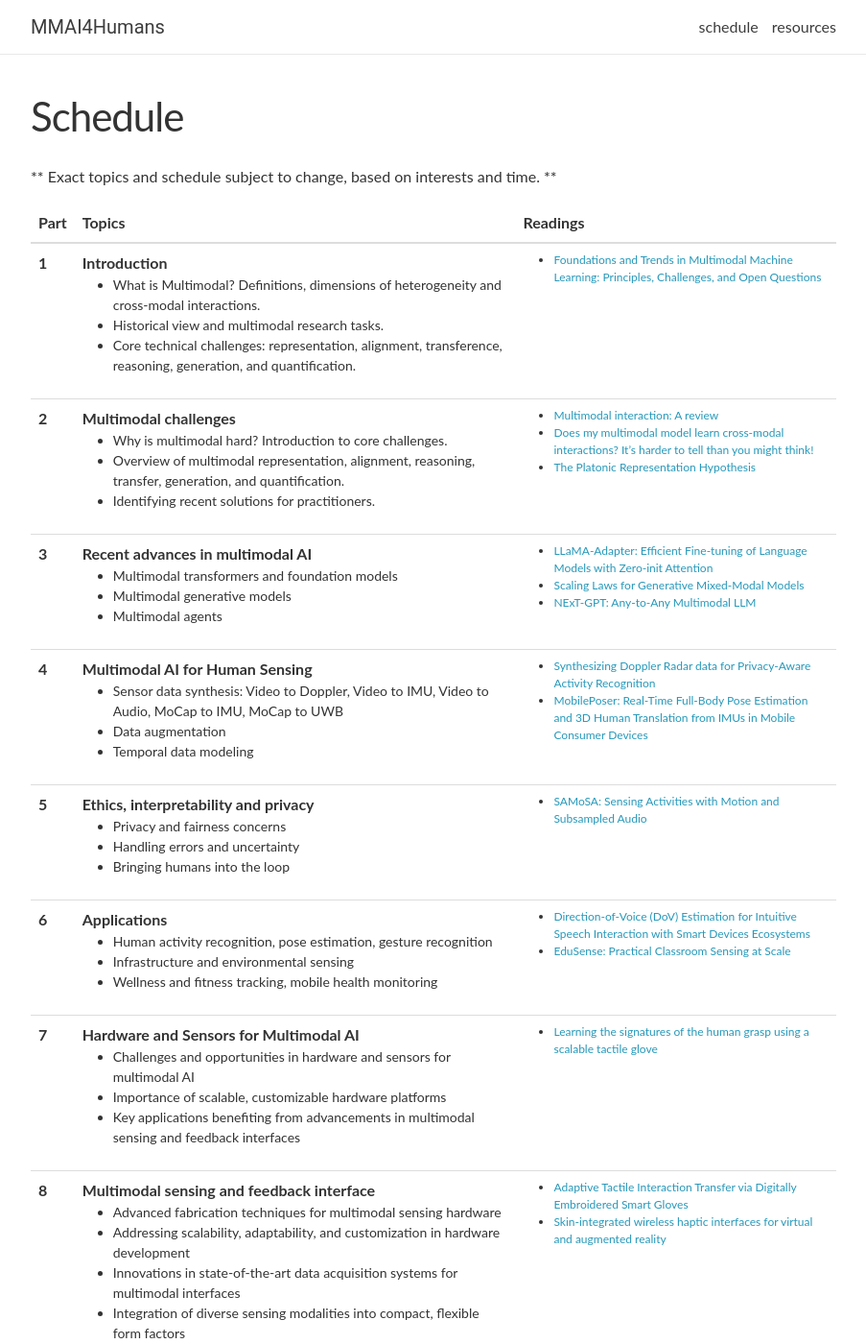
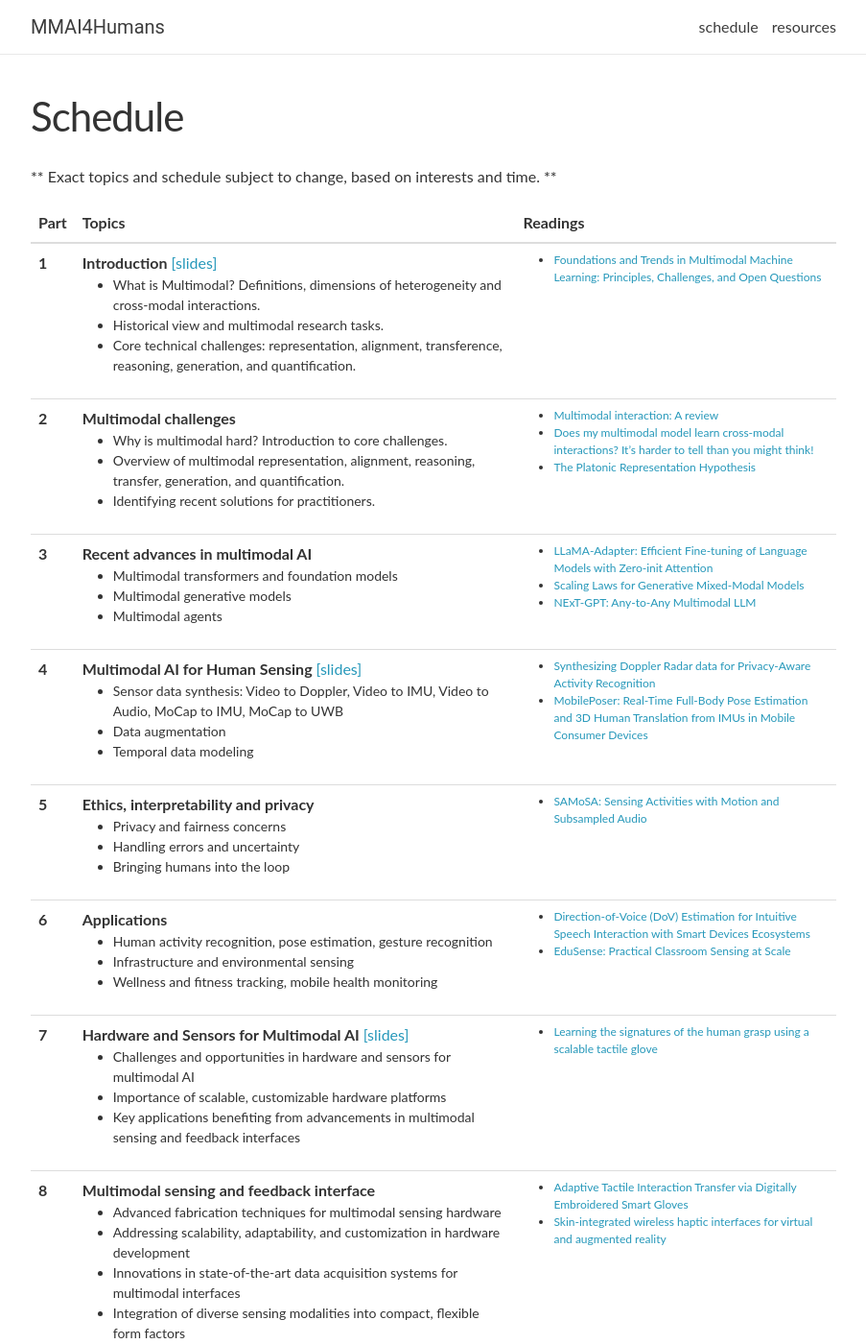
Before and after one commit to MIT-MI/mmai4humans-course, a Jekyll site: the page built from _pages/schedule.md, in a window 1280 px wide and 1400 px high. Shown: the whole window at 96% size, without its empty margins (188-1091 px from the left). Built offline with Jekyll 4.4.1, drawn with Linux system fonts in a browser that asks for light colours; nearby versions of some CDN libraries; comment, search, counter and statistics services are not loaded.

Commit message:
Update lectures.yml

```diff
--- a/_data/lectures.yml
+++ b/_data/lectures.yml
@@ -1,6 +1,6 @@
 - date: 1
   title: >
-    <strong>Introduction</strong>
+    <strong>Introduction</strong> <a href="https://docs.google.com/presentation/d/1jVIa5B5fOF7QGwwAuZqiN8wtY8jhikCs/edit?usp=sharing&ouid=112454988971729379076&rtpof=true&sd=true">[slides]</a>
   slides:
   topics:
     - What is Multimodal? Definitions, dimensions of heterogeneity and cross-modal interactions.<br/>
@@ -35,7 +35,7 @@
 
 - date: 4
   title: >
-    <strong>Multimodal AI for Human Sensing </strong>
+    <strong>Multimodal AI for Human Sensing </strong> <a href="https://www.dropbox.com/scl/fi/br9fd7ou52ngug28uqkwi/Main_Lecture.pdf?rlkey=y32d8paepdjg52votpbywfdxn&dl=0">[slides]</a>
   topics:
     - Sensor data synthesis&#58; Video to Doppler, Video to IMU, Video to Audio, MoCap to IMU, MoCap to UWB <br />
     - Data augmentation <br />
@@ -67,7 +67,7 @@
 
 - date: 7
   title: >
-    <strong>Hardware and Sensors for Multimodal AI </strong>
+    <strong>Hardware and Sensors for Multimodal AI </strong> <a href="https://drive.google.com/file/d/1q8kJEiBWl7wAPXYzTB9-HMQqXTb_wjr3/view?usp=drive_link">[slides]</a>
   topics:
     - Challenges and opportunities in hardware and sensors for multimodal AI <br />
     - Importance of scalable, customizable hardware platforms <br />
```
